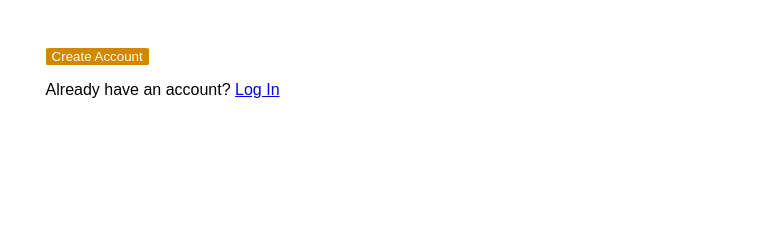
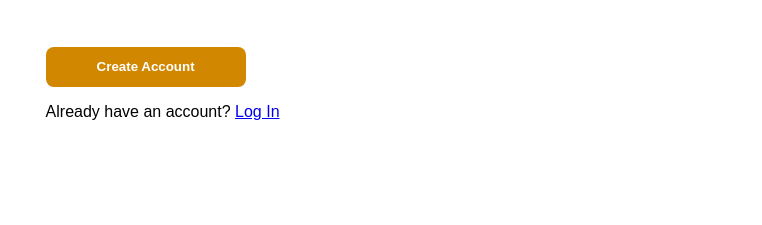
Before and after one commit to anthhsu/signup-form, a plain HTML site: page index.html in a window 1280 px wide. Shown: the part 591-816 px from the top of the page, 518-1280 px from the left. Drawn offline with Linux system fonts and the light colour scheme.

Commit message:
Format submit button

```diff
--- a/styles/styles.css
+++ b/styles/styles.css
@@ -101,8 +101,11 @@
 .btn-submit {
     background-color: #D18700;
     color: white;
+    font-weight: bold;
     border-width: 0;
-    border-radius: 5%;
+    border-radius: 8px;
+    width: 200px;
+    height: 40px;
 }
 
 body {
@@ -125,6 +128,6 @@ input {
     height: 25px;
     border-style: solid;
     border-width: 1px;
-    border-radius: 5%;
+    border-radius: 4px;
     border-color: #E5E7EB;
 }
```
